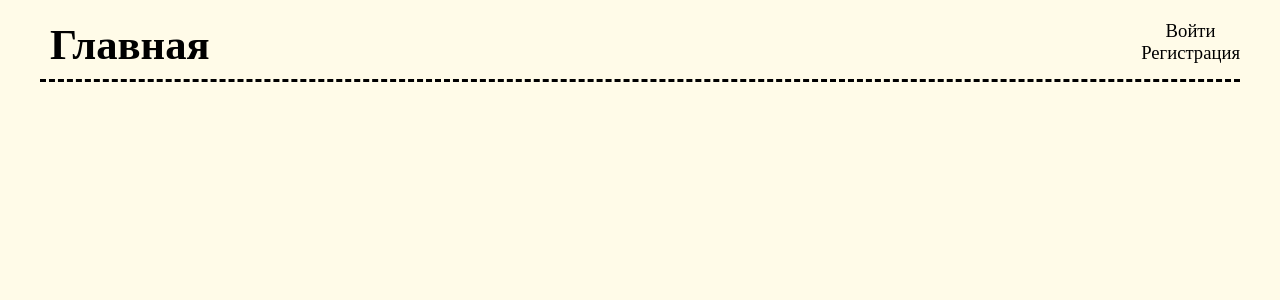
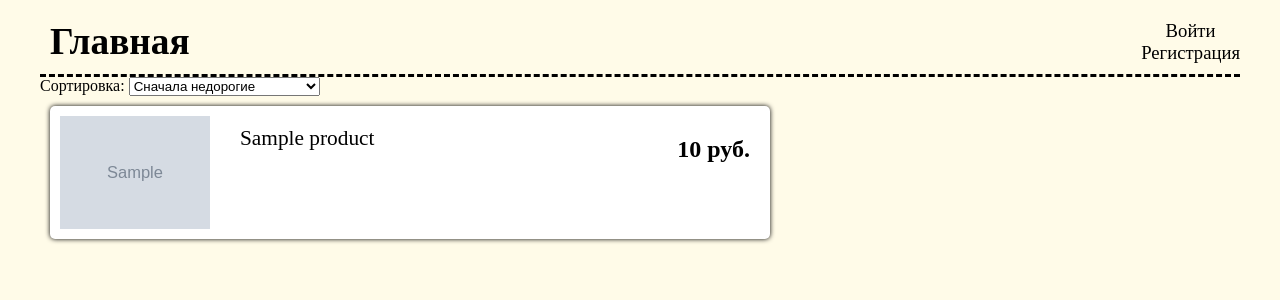
Before and after one commit to YamadaHideki/phphw, a PHP site: page / in a window 1280 px wide. Shown: the top 300 px of the page. Run offline with PHP 8.4, Linux system fonts and the light colour scheme; tables that the repository leaves empty or names only in its code hold one stand-in row (values such as "Sample post"); grey boxes marked "Sample" are stand-in pictures.

Commit message:
Some updates

```diff
--- a/css/style.css
+++ b/css/style.css
@@ -19,7 +19,7 @@ body {
 .main-menu a {
     color: rgb(0, 0, 0);
     text-decoration: none;
-    font-size: 32pt;
+    font-size: 28pt;
     font-weight: bold;
     padding: 10px;
 }
@@ -97,3 +97,28 @@ input[type="password"], .form-options, .form-options-area {
 .form-style input[type="submit"]:hover {
     background-color: rgb(0, 109, 0);
 }
+
+.item {
+    display: flex;
+    flex-direction: row;
+    width: 700px;
+    background-color: white;
+    border-radius: 5px;
+    margin: 10px;
+    padding: 10px;
+    box-shadow: 0 0 5px;
+    cursor: pointer;
+}
+
+.item-title {
+    margin: 10px 0 0 30px;
+    font-size: 16pt;
+}
+
+.item-price {
+    margin: 0 0 0 auto;
+    font-size: 18pt;
+    font-weight: bold;
+    margin-top: 20px;
+    margin-right: 10px;
+}
--- a/dbController.php
+++ b/dbController.php
@@ -56,7 +56,7 @@ class dbController {
             $checkType->execute([$type]);
             $result = $checkType->fetch(PDO::FETCH_ASSOC);
             if ($result['count(*)'] > 0) {
-                $sql = "INSERT INTO products (product_type, title, description, vendor, img, price) VALUES (?, ?, ?, ?, ?, ?)";
+                $sql = "INSERT INTO products (product_type_id, title, description, vendor_type_id, img, price) VALUES (?, ?, ?, ?, ?, ?)";
                 $query = $this->PDO->prepare($sql);
                 $query->execute([$type, $title, $description, $vendor, $img, $price]);
             }
--- a/index.php
+++ b/index.php
@@ -5,29 +5,31 @@ require_once('theme.php');
 $db = new dbController();
 $result = $db->getRowsInDb("products");
 ?>
-<div id="items">
-    <?/*
-    foreach ($result as $item) {
-        */?><!--
-        <div class="item">
-            <img src="<?/*echo $item['img'];*/?>" alt="" width="200px">
-            <div class="title"><?/*echo $item['title'];*/?></div>
-            <div class="description"><?/*echo $item['description'];*/?></div>
-            <div class="price"><?/*echo $item['price'];*/?></div>
+<div class="items-controll">
+    <div class="sort-controll">
+        <div class="sort">
+            Сортировка:
+            <select name="sort-by-price" id="sort-by-price">
+                <option value="price-down" selected="selected">Сначала недорогие</option>
+                <option value="price-up">Сначала дорогие</option>
+                <option value="rate-up">Сначала с лучшей оценкой</option>
+                <option value="rate-down">Сначала с худшей оценкой</option>
+            </select>
         </div>
-        --><?/*
-    }
-    */?>
+    </div>
+    <div id="items"></div>
 </div>
+
 <script>
+    var json = '';
     $.ajax({
         method: "POST",
         url: "getProducts.php",
         success(data) {
-            var json = JSON.parse(data, false);
+            json = JSON.parse(data, false);
             sortData(json, "down", "price");
-            json = filterByVendor(json, ['amd','intel']);
-            console.log(json);
+            /*son = filterByVendor(json, ['amd','intel']);
+            console.log(json);*/
             drawNewData(json);
         }
     });
@@ -71,17 +73,27 @@ $result = $db->getRowsInDb("products");
         var items = document.getElementById('items');
         var result = '';
         for (var i = 0; i < data.length; i++) {
-            result += "<div class='item'>";
-            result += "<img src="+data[i].img+" width='200px'>";
-            result += "<div class='title'>"+ data[i].title +"</div>";
-            result += "<div class='description'>"+ data[i].description +"</div>";
-            result += "<div class='vendor'>"+ data[i].vendor +"</div>";
-            result += "<div class='price'>"+ data[i].price +"</div>";
+            result += "<div class='item' id='"+ data[i].id +"'>";
+            console.log(data[i].img);
+            result += "<img src="+data[i].img+" width='150px'>";
+            result += "<div class='item-title'>"+ data[i].title +"</div>";
+            //result += "<div class='description'>"+ data[i].description +"</div>";
+            //result += "<div class='item-vendor'>"+ data[i].vendor +"</div>";
+            result += "<div class='item-price'>"+ data[i].price +" руб.</div>";
             result += "</div>";
         }
         items.innerHTML = result;
     }
 
+    const selectPrice = document.querySelector('#sort-by-price');
+
+    selectPrice.addEventListener("change", function() {
+        const element = document.querySelector('#sort-by-price');
+        const split = element.value.split("-");
+        sortData(json, split[1], split[0]);
+        drawNewData(json);
+    });
+
 </script>
 </body>
 </html>
--- a/itemController.php
+++ b/itemController.php
@@ -8,16 +8,16 @@ if (!isset($_SESSION['role']) || $_SESSION['role'] != 0) {
 }
 
 $uploaddir = $_SERVER['DOCUMENT_ROOT'].'/img/';
-$uploadfile = $uploaddir . basename($_FILES['image']['name']);
+$uploadfile = $uploaddir . str_replace(" ", "-", basename($_FILES['image']['name']));
 
 if (move_uploaded_file($_FILES['image']['tmp_name'], $uploadfile)) {
     if (isset($_POST)) {
         $type = (int) $_POST['product-type'];
         $title = trim($_POST['title']);
         $description = trim($_POST['description']);
-        $vendor = trim($_POST['vendor']);
+        $vendor = (int) ($_POST['vendor-type']);
         $price = (int) $_POST['price'];
-        $img = "img/" . basename($_FILES['image']['name']);
+        $img = "img/" . str_replace(" ", "-", basename($_FILES['image']['name']));
         $db = new dbController();
         $db->addItem($type, $title, $description, $vendor, $price, $img);
     }
```
Also changed, not shown: addItem.php (+10 -1 lines), img/Intel-Core-i7-10700KF-BOX.jpg (added), img/amd-ryzen-5-3600x.jpg (added), img/i3-10105-lga1200.jpg (added), imgforload/Intel Core i7-10700KF BOX.jpg (added), imgforload/amd ryzen 5 3600x.jpg (added), imgforload/i3-10105 lga1200.jpg (added).
